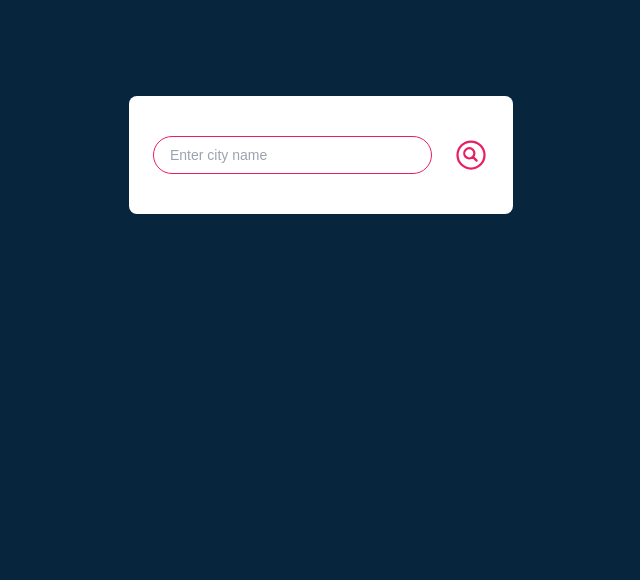
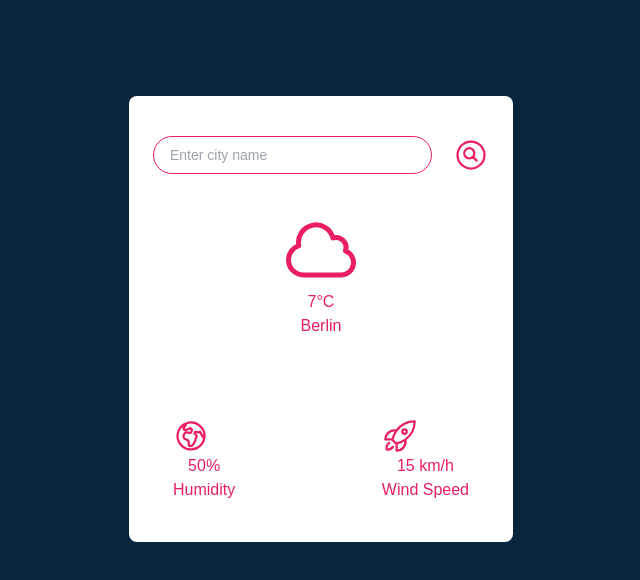
Before and after one commit to aishayusuff/weather-app, a website: page src/index.html in a window 1280 px wide. Shown: the whole page, without its empty margins (319-959 px from the left). Drawn offline with Linux system fonts and the light colour scheme.

Commit message:
further styling to prep the UI

```diff
--- a/src/index.html
+++ b/src/index.html
@@ -7,14 +7,43 @@
         <link rel="stylesheet" href="./output.css">
         <script src="script.js" defer></script>
     </head>
-    <body class="bg-backdrop-blue flex justify-center items-center">
-        <div class="text-center w-full max-w-96 h-full max-h-96 rounded-lg text-font-pink mt-24 mb-0 mx-auto py-10 px-6 bg-white">
-               <div class="flex justify-between items-center ">
+    <body class="bg-backdrop-blue">
+        <div class=" text-center w-full max-w-96 h-full max-h-fit rounded-lg text-font-pink mt-24 mb-0 mx-auto py-10 px-6  bg-white">
+               <div class="flex justify-between items-center">
                     <input class="border rounded-full border-font-pink focus:outline-none px-4 py-2 pr-20 text-sm" type="text" placeholder="Enter city name">
                     <svg xmlns="http://www.w3.org/2000/svg" fill="none" viewBox="0 0 24 24" stroke-width="1.5" stroke="currentColor" class="w-9 h-9 cursor-pointer">
                         <path stroke-linecap="round" stroke-linejoin="round" d="m15.75 15.75-2.489-2.489m0 0a3.375 3.375 0 1 0-4.773-4.773 3.375 3.375 0 0 0 4.774 4.774ZM21 12a9 9 0 1 1-18 0 9 9 0 0 1 18 0Z" />
                     </svg>
                </div>
+               <div class="box-border mt-9">
+                    <svg xmlns="http://www.w3.org/2000/svg" fill="none" viewBox="0 0 24 24" stroke-width="1.5" stroke="currentColor" class="w-20 h-20 mx-auto my-auto">
+                        <path stroke-linecap="round" stroke-linejoin="round" d="M2.25 15a4.5 4.5 0 0 0 4.5 4.5H18a3.75 3.75 0 0 0 1.332-7.257 3 3 0 0 0-3.758-3.848 5.25 5.25 0 0 0-10.233 2.33A4.502 4.502 0 0 0 2.25 15Z" />
+                    </svg>
+                    <h1 class="text-font-pink text-4xl font-medium">7°C</h1>
+                    <h2 class="text-font-pink font-medium">Berlin</h2>
+
+                    <div class="flex justify-between items-center mt-20 py-0 px-5">
+                        <div class="flex-col justify-center items-center gap-4">
+                            <svg xmlns="http://www.w3.org/2000/svg" fill="none" viewBox="0 0 24 24" stroke-width="1.5" stroke="currentColor" class="w-9 h-9">
+                                <path stroke-linecap="round" stroke-linejoin="round" d="m20.893 13.393-1.135-1.135a2.252 2.252 0 0 1-.421-.585l-1.08-2.16a.414.414 0 0 0-.663-.107.827.827 0 0 1-.812.21l-1.273-.363a.89.89 0 0 0-.738 1.595l.587.39c.59.395.674 1.23.172 1.732l-.2.2c-.212.212-.33.498-.33.796v.41c0 .409-.11.809-.32 1.158l-1.315 2.191a2.11 2.11 0 0 1-1.81 1.025 1.055 1.055 0 0 1-1.055-1.055v-1.172c0-.92-.56-1.747-1.414-2.089l-.655-.261a2.25 2.25 0 0 1-1.383-2.46l.007-.042a2.25 2.25 0 0 1 .29-.787l.09-.15a2.25 2.25 0 0 1 2.37-1.048l1.178.236a1.125 1.125 0 0 0 1.302-.795l.208-.73a1.125 1.125 0 0 0-.578-1.315l-.665-.332-.091.091a2.25 2.25 0 0 1-1.591.659h-.18c-.249 0-.487.1-.662.274a.931.931 0 0 1-1.458-1.137l1.411-2.353a2.25 2.25 0 0 0 .286-.76m11.928 9.869A9 9 0 0 0 8.965 3.525m11.928 9.868A9 9 0 1 1 8.965 3.525" />
+                            </svg>
+                            <div>
+                                <p class="text-font-pink text-4xl font-medium">50%</p>
+                                <p>Humidity</p>
+                            </div>
+                        </div>
+
+                        <div class="gap-5">
+                            <svg xmlns="http://www.w3.org/2000/svg" fill="none" viewBox="0 0 24 24" stroke-width="1.5" stroke="currentColor" class="w-9 h-9">
+                                <path stroke-linecap="round" stroke-linejoin="round" d="M15.59 14.37a6 6 0 0 1-5.84 7.38v-4.8m5.84-2.58a14.98 14.98 0 0 0 6.16-12.12A14.98 14.98 0 0 0 9.631 8.41m5.96 5.96a14.926 14.926 0 0 1-5.841 2.58m-.119-8.54a6 6 0 0 0-7.381 5.84h4.8m2.581-5.84a14.927 14.927 0 0 0-2.58 5.84m2.699 2.7c-.103.021-.207.041-.311.06a15.09 15.09 0 0 1-2.448-2.448 14.9 14.9 0 0 1 .06-.312m-2.24 2.39a4.493 4.493 0 0 0-1.757 4.306 4.493 4.493 0 0 0 4.306-1.758M16.5 9a1.5 1.5 0 1 1-3 0 1.5 1.5 0 0 1 3 0Z" />
+                            </svg>
+                            <div>
+                                <p class="text-font-pink">15 km/h</p>
+                                <p>Wind Speed</p>
+                            </div>
+                        </div>
+                    </div>
+               </div>
         </div>
     </body>
 </html>
```
Also changed, not shown: src/assets/humidity-svgrepo-com.svg (added), src/assets/icons8-search.svg (deleted).
